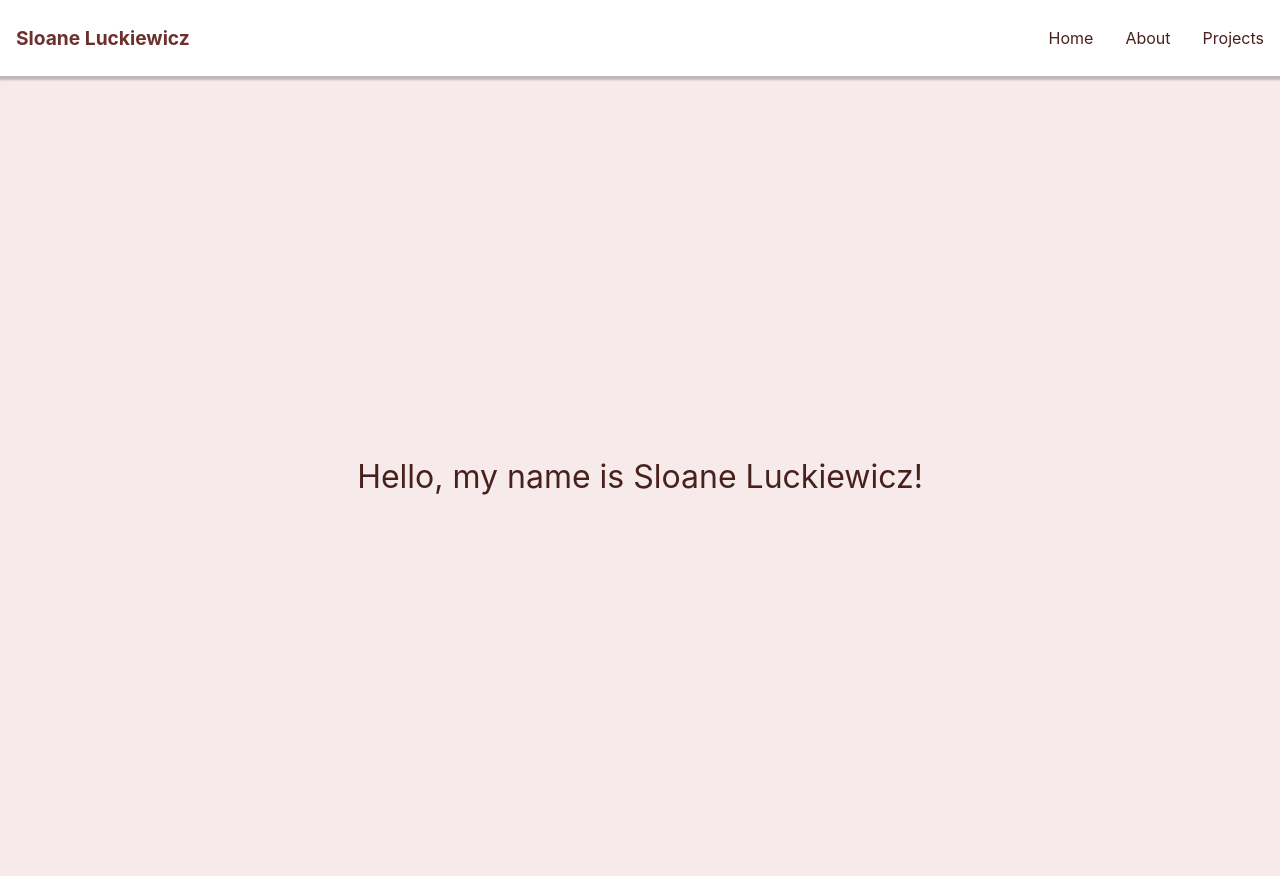
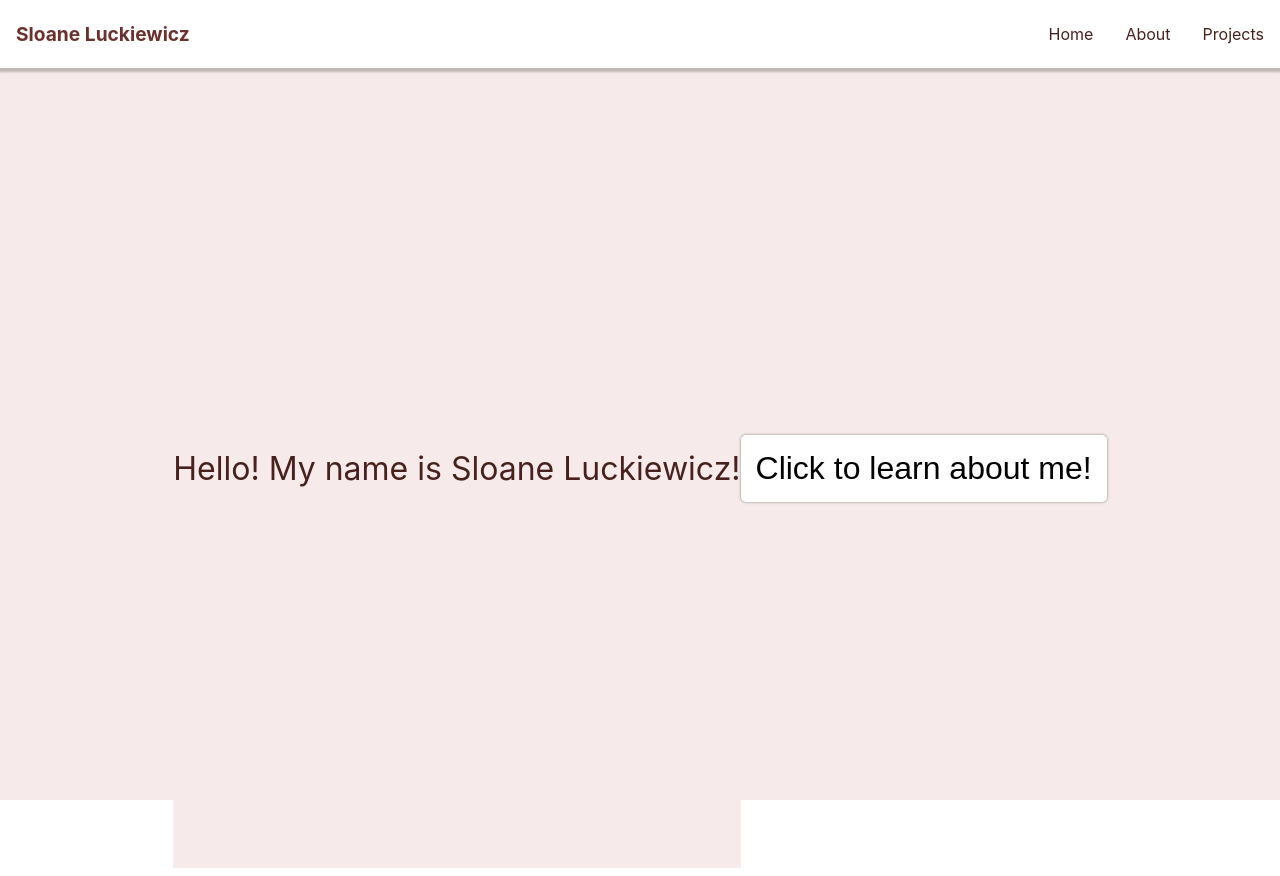
Before and after one commit to sloaneeluckiewicz/Portfolio, a React (Create React App) app in the folder sloane-luckiewicz/: page / in a window 1280 px wide. Built offline with nearby package versions, Linux system fonts and the light colour scheme.

Commit message:
Component creation and flow
fixed CSS for app and start menu,
created start menu component,

```diff
--- a/sloane-luckiewicz/src/App.css
+++ /dev/null
@@ -1,3 +0,0 @@
-.App {
-  text-align: center;
-}
--- a/sloane-luckiewicz/src/App.js
+++ b/sloane-luckiewicz/src/App.js
@@ -1,15 +1,17 @@
-import './App.css';
+import styles from './styles.module.css';
+import { useState } from 'react';
 import Navbar from './components/Navbar/Navbar';
-//import { Introduction } from './components/Hello/Introduction';
-import { Introduction } from './components/Introduction/Introduction';
+import { StartMenu } from './components/StartMenu/StartMenu';
 
-function App() {
+export const App = () => {
+  const [mode, setMode] = useState('start');
+
   return (
-    <div>
+    <div className={styles.main}>
       <Navbar />
-      <Introduction />
+      {mode === 'start' && <StartMenu onStartClick= {() => setMode('about')} /> }
+      {mode === 'about' && <> About </>}
+      {mode === 'gameOver' && <> Game Over</> }
     </div>
   );
-}
-
-export default App;
+};
--- a/sloane-luckiewicz/src/components/Introduction/Introduction.js
+++ b/sloane-luckiewicz/src/components/Introduction/Introduction.js
@@ -1,15 +1,14 @@
 import styles from './styles.module.css';
-import { useState, useEffect } from 'react';
+import { useState } from 'react';
 import { Announcer } from '../Announcer/Announcer';
 
 export const Introduction = () => {
-    // removed announcer state and moved it to useIntroduction
     const [announcerMessage, setAnnouncerMessage] = useState('');
     return (
         <div className={styles.main}>
             <Announcer
                 message = {
-                   announcerMessage || 'Hello, my name is Sloane Luckiewicz!'
+                   announcerMessage || 'Hello! My name is Sloane Luckiewicz!'
                 }
             />
         </div>
--- /dev/null
+++ b/sloane-luckiewicz/src/components/StartMenu/StartMenu.js
@@ -0,0 +1,16 @@
+import { Introduction } from '../Introduction/Introduction';
+import styles from './styles.module.css';
+
+
+export const StartMenu = ({ onStartClick }) => {
+    return (
+    <div className={styles.main}>
+        <Introduction />
+
+        <button className={styles.startButton} onClick={onStartClick}>
+            Click to learn about me!
+        </button>
+
+    </div>
+    );
+};
--- /dev/null
+++ b/sloane-luckiewicz/src/components/StartMenu/styles.module.css
@@ -0,0 +1,16 @@
+.main {
+  height: 100vh;
+  display: flex;
+  align-items: center;
+  }
+
+  .startButton {
+    border: none;
+    outline: none;
+    padding: 15px;
+    font-size: 32px;
+    cursor: pointer;
+    border-radius: 5px;
+    background-color: white;
+    box-shadow: 0px 0px 3px gray;
+  }
--- a/sloane-luckiewicz/src/index.js
+++ b/sloane-luckiewicz/src/index.js
@@ -1,7 +1,7 @@
 import React from 'react';
 import ReactDOM from 'react-dom/client';
 import './index.css';
-import App from './App';
+import { App } from './App';
 import reportWebVitals from './reportWebVitals';
 
 const root = ReactDOM.createRoot(document.getElementById('root'));
--- /dev/null
+++ b/sloane-luckiewicz/src/styles.module.css
@@ -0,0 +1,9 @@
+.main {
+  background-color: #f6ebea;
+  width: 100vw;
+  height: 100vh;
+  display: flex;
+  align-items: center;
+  flex-direction: column;
+  justify-content: space-between;
+}
```
